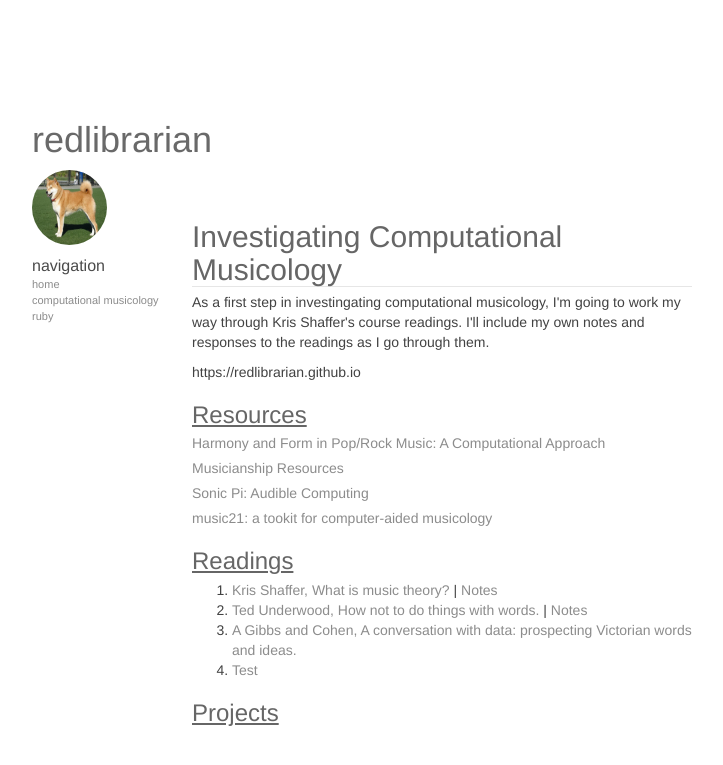
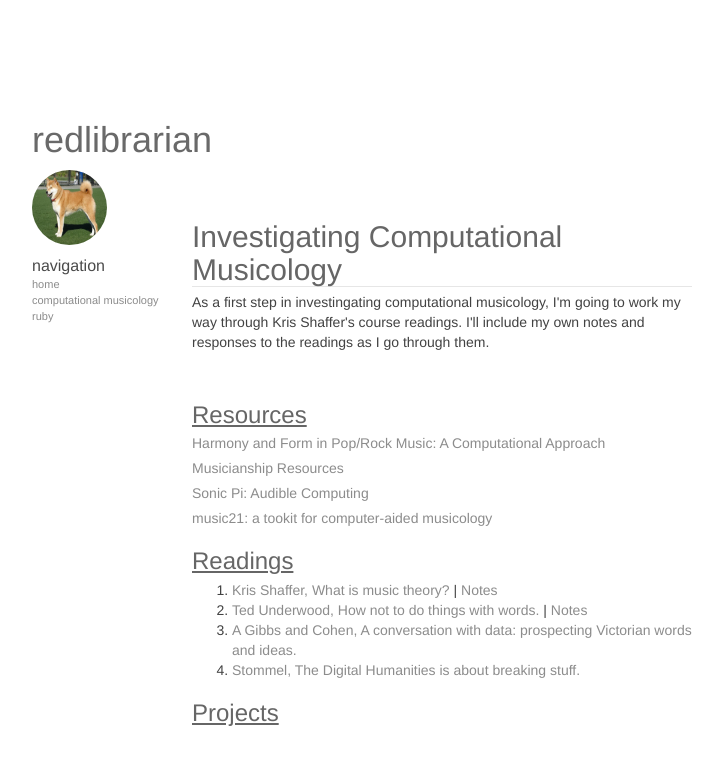
Before and after one commit to redlibrarian/redlibrarian.github.io, a Jekyll site: the page built from compmus.html, in a window 1280 px wide. Shown: the top 765 px of the page, without its empty margins (273-996 px from the left). Built offline with Jekyll 4.4.1, drawn with Linux system fonts in a browser that asks for light colours; nearby versions of some CDN libraries; library files that are not in the unit come from our copies.

Commit message:
Add Stommel link to compmus list.

```diff
--- a/compmus.html
+++ b/compmus.html
@@ -8,7 +8,6 @@ layout: default
   going to work my way through Kris Shaffer's course readings. I'll
   include my own notes and responses to the readings as I go through
   them.</p>
-  <p>{{ site.url }}
  <br />
   <h3>Resources</h3>
   <ul><li><a href="http://corpusmusic.shaffermusic.com">Harmony and Form in
@@ -35,7 +34,9 @@ layout: default
         href="http://muse.jhu.edu/journals/victorian_studies/v054/54.1.gibbs.html">A
         Gibbs and Cohen, A conversation with data: prospecting Victorian
         words and ideas.</a></li>
-      <li><a href="{{ site.url }}/notes/test.md">Test</a></li>
+      <li><a
+        href="http://www.hybridpedagogy.com/journal/the-digital-humanities-is-about-breaking-stuff/">Stommel,
+    The Digital Humanities is about breaking stuff.</a></li>
 
   </ol>
 
```
